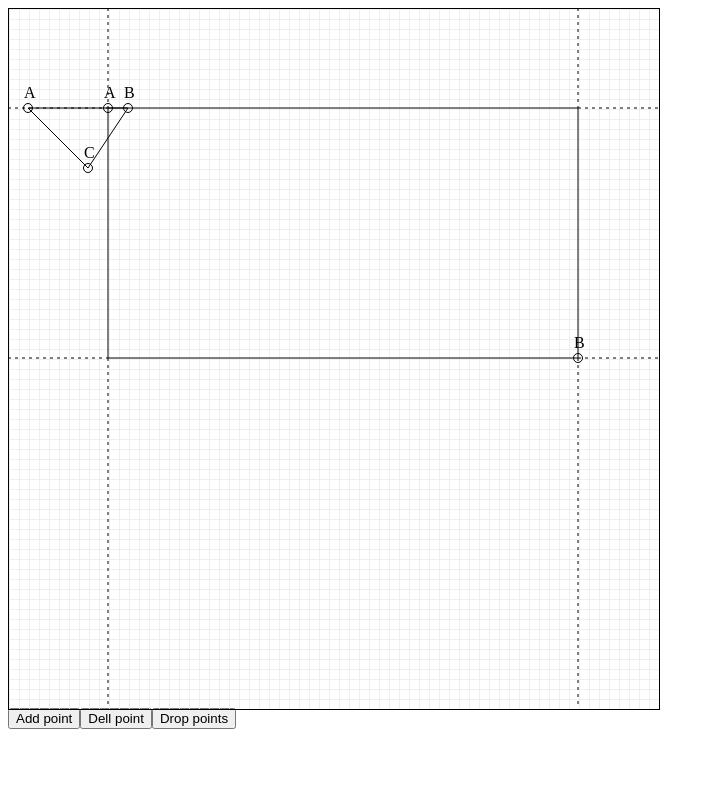
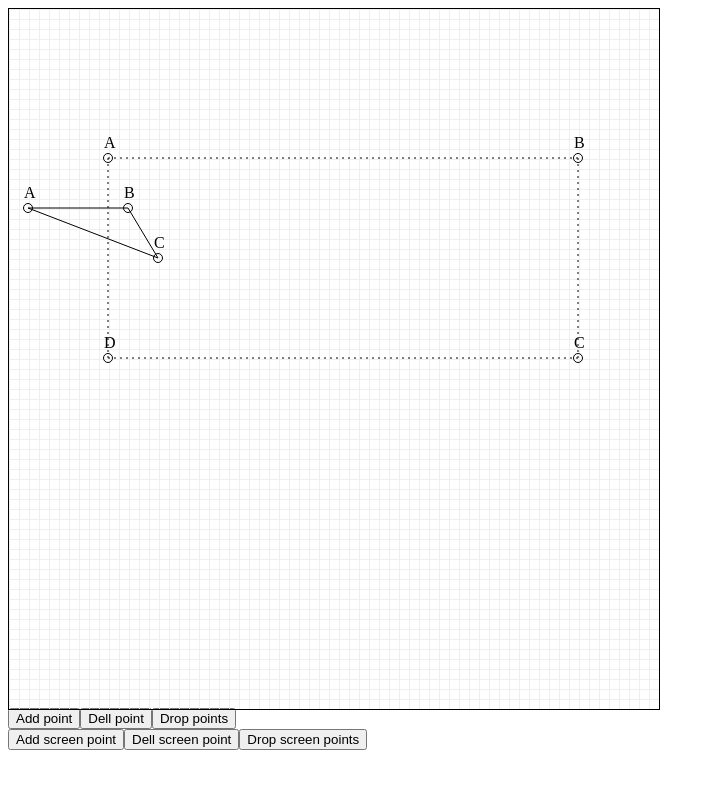
Before and after one commit to GermanVor/Default-Interface, a React (Create React App) app in the folder Default-Interface/: page / in a window 1280 px wide. Shown: the top 788 px of the page, without its empty margins (0-715 px from the left). Built offline with nearby package versions, Linux system fonts and the light colour scheme.

Commit message:
Pochti sdelal

```diff
--- a/Default-Interface/src/Components/MainField.tsx
+++ b/Default-Interface/src/Components/MainField.tsx
@@ -1,11 +1,24 @@
 import React from 'react';
 import {connect, ConnectedProps} from 'react-redux';
-import {addPoint, dellPoint, dropPoints} from '../Storage/PolygonReducer/Actions/PolygonReducerAction';
+import {
+    addPolygonPoint,
+    dellPolygonPoint,
+    dropPolygonPoints,
+    setPolygonPoint,
+} from '../Storage/PolygonReducer/Actions/PolygonReducerAction';
+import {
+    setScreenPoint,
+    addScreenPoint,
+    dropScreenPoints,
+    dellScreenPoint,
+} from '../Storage/ScreenReducer/Action/ScreenReducerAction';
+
+import {StartWeilerAthertonAlgoritm, inPoly} from '../Functions/Algoritm';
+
 import {ScreenPoint} from '../Interfaces/PolygonPointsInterface';
 import {RootState} from '../Storage';
 import {PointComponent} from './PointComponent';
-import {setPolygonPoint} from '../Storage/PolygonReducer/Actions/PolygonReducerAction';
-import {setScreenPoint} from '../Storage/ScreenReducer/Action/ScreenReducerAction';
+
 import '../Style/MainField.css';
 
 const canvasStyle = {
@@ -19,9 +32,12 @@ const mapState = (state: RootState) => ({
 });
 
 const mapDispatch = {
-    dropPoints,
-    addPoint,
-    dellPoint,
+    dropPolygonPoints,
+    addPolygonPoint,
+    dellPolygonPoint,
+    addScreenPoint,
+    dropScreenPoints,
+    dellScreenPoint,
 };
 
 const connector = connect(mapState, mapDispatch);
@@ -47,9 +63,21 @@ class MainFieldClass extends React.Component<Props, State> {
         if (polygonPoints !== prevProps.polygonPoints) {
             const context = this.mainCanRef.current!.getContext('2d');
             context!.clearRect(0, 0, canvasStyle.width, canvasStyle.height);
-            context!.setLineDash([]);
 
             this.drawlines(context!, [...polygonPoints, polygonPoints[0]]);
+
+            const inPolyPoint = inPoly.bind(null, screenPoint);
+
+            // console.log('-------------------------------');
+            // polygonPoints.forEach( (point, ind) => {
+            //     if (inPolyPoint(point)) {
+            //         console.log(`Точка ${String.fromCharCode(65 + ind)} принадлежит экрану`);
+            //     }
+            // })
+            // console.log('-------------------------------');
+
+            console.clear();
+            StartWeilerAthertonAlgoritm(polygonPoints, screenPoint);
         }
 
         if (screenPoint !== prevProps.screenPoint) {
@@ -80,61 +108,30 @@ class MainFieldClass extends React.Component<Props, State> {
 
     drawScreen = () => {
         const {screenPoint} = this.props;
-        const arr: Array<ScreenPoint> = [
-            screenPoint[0],
-            {...screenPoint[0], x: screenPoint[1].x},
-            screenPoint[1],
-            {...screenPoint[1], x: screenPoint[0].x},
-            screenPoint[0],
-        ];
+
+        const arr = [...screenPoint, screenPoint[0]];
 
         const context = this.screenCanRef.current!.getContext('2d');
         if (!context) return;
 
-        this.drawlines(context, arr);
+        context.beginPath();
+        context.strokeStyle = '#000000';
+        context.setLineDash([2, 4]);
 
-        context.beginPath();
-        context!.setLineDash([3, 4]);
-
-        arr.reduce((pointA, pointB, ind) => {
-            if (ind % 2) {
-                const y = pointA.y;
-
-                const x_1 = pointA.x < pointB.x ? pointA.x : pointB.x;
-                const x_2 = pointA.x > pointB.x ? pointA.x : pointB.x;
-
-                context.moveTo(0, y);
-                context.lineTo(x_1, y);
-
-                context.moveTo(x_2, y);
-                context.lineTo(canvasStyle.width, y);
-            } else {
-                const x = pointA.x;
-
-                const y_1 = pointA.y < pointB.y ? pointA.y : pointB.y;
-                const y_2 = pointA.y > pointB.y ? pointA.y : pointB.y;
-
-                context.moveTo(x, 0);
-                context.lineTo(x, y_1);
-
-                context.moveTo(x, y_2);
-                context.lineTo(x, canvasStyle.height);
-            }
-
-            return pointB;
-        });
-
-        context.stroke();
+        this.drawlines(context, arr, false);
     };
 
     componentDidMount() {
-        const {polygonPoints} = this.props;
+        const {polygonPoints, screenPoint} = this.props;
         this.drawB();
 
         const arr = [...polygonPoints, polygonPoints[0]];
         this.drawlines(this.mainCanRef.current!.getContext('2d')!, arr);
 
         this.drawScreen();
+
+        // сам алготим получения многоуголника ебучего
+        StartWeilerAthertonAlgoritm(polygonPoints, screenPoint);
     }
 
     drawB = () => {
@@ -157,7 +154,16 @@ class MainFieldClass extends React.Component<Props, State> {
     };
 
     render() {
-        const {polygonPoints, addPoint, dellPoint, dropPoints, screenPoint} = this.props;
+        const {
+            polygonPoints,
+            addPolygonPoint,
+            dellPolygonPoint,
+            dropPolygonPoints,
+            addScreenPoint,
+            dropScreenPoints,
+            dellScreenPoint,
+            screenPoint,
+        } = this.props;
 
         return (
             <div className={'MainField'}>
@@ -200,9 +206,13 @@ class MainFieldClass extends React.Component<Props, State> {
                     ))}
                 </div>
                 <div>
-                    <button onClick={() => addPoint()}>{'Add point'}</button>
-                    <button onClick={() => dellPoint()}>{'Dell point'}</button>
-                    <button onClick={() => dropPoints()}>{'Drop points'}</button>
+                    <button onClick={() => addPolygonPoint()}>{'Add point'}</button>
+                    <button onClick={() => dellPolygonPoint()}>{'Dell point'}</button>
+                    <button onClick={() => dropPolygonPoints()}>{'Drop points'}</button>
+                    <br />
+                    <button onClick={() => addScreenPoint()}>{'Add screen point'}</button>
+                    <button onClick={() => dellScreenPoint()}>{'Dell screen point'}</button>
+                    <button onClick={() => dropScreenPoints()}>{'Drop screen points'}</button>
                 </div>
             </div>
         );
--- /dev/null
+++ b/Default-Interface/src/Functions/Algoritm.ts
@@ -0,0 +1,181 @@
+import {PolygonPoint, ScreenPoint} from '../Interfaces/PolygonPointsInterface';
+
+// https://www.geeksforgeeks.org/weiler-atherton-polygon-clipping-algorithm/
+
+type line = {
+    point_1: ScreenPoint;
+    point_2: ScreenPoint;
+};
+
+// есть ли пересечение между линиями
+const isLinesIntersected = (line_1: line, line_2: line): ScreenPoint | false => {
+    let n: number;
+
+    if (line_1.point_2.y - line_1.point_1.y != 0) {
+        const q = (line_1.point_2.x - line_1.point_1.x) / (line_1.point_1.y - line_1.point_2.y);
+        const sn = line_2.point_1.x - line_2.point_2.x + (line_2.point_1.y - line_2.point_2.y) * q;
+
+        if (!sn) {
+            return false;
+        }
+
+        const fn = line_2.point_1.x - line_1.point_1.x + (line_2.point_1.y - line_1.point_1.y) * q;
+        n = fn / sn;
+    } else {
+        if (!(line_2.point_1.y - line_2.point_2.y)) {
+            return false;
+        }
+
+        n = (line_2.point_1.y - line_1.point_1.y) / (line_2.point_1.y - line_2.point_2.y);
+    }
+
+    const res = {
+        x: line_2.point_1.x + (line_2.point_2.x - line_2.point_1.x) * n,
+        y: line_2.point_1.y + (line_2.point_2.y - line_2.point_1.y) * n,
+    };
+
+    // проверяем находится ли точка пересечения на самих прямых или на их продолжении
+    if (
+        (line_1.point_1.x < res.x && line_1.point_2.x < res.x) ||
+        (line_1.point_1.x > res.x && line_1.point_2.x > res.x) ||
+        (line_2.point_1.x < res.x && line_2.point_2.x < res.x) ||
+        (line_2.point_1.x > res.x && line_2.point_2.x > res.x) ||
+        (line_1.point_1.y < res.y && line_1.point_2.y < res.y) ||
+        (line_1.point_1.y > res.y && line_1.point_2.y > res.y) ||
+        (line_2.point_1.y < res.y && line_2.point_2.y < res.y) ||
+        (line_2.point_1.y > res.y && line_2.point_2.y > res.y)
+    ) {
+        return false;
+    } else {
+        // console.log('Точка пересечения линий', line_1, line_2, 'равна', res);
+        return res;
+    }
+};
+
+// находится ли точка внутри многоугольника или нет
+export function inPoly(screenPoints: Array<ScreenPoint>, point: ScreenPoint) {
+    let j = screenPoints.length - 1;
+    let c = false;
+    for (let i = 0; i < screenPoints.length; i++) {
+        if (
+            ((screenPoints[i].y <= point.y && point.y < screenPoints[j].y) ||
+                (screenPoints[j].y <= point.y && point.y < screenPoints[i].y)) &&
+            point.x >
+                ((screenPoints[j].x - screenPoints[i].x) * (point.y - screenPoints[i].y)) /
+                    (screenPoints[j].y - screenPoints[i].y) +
+                    screenPoints[i].x
+        ) {
+            c = !c;
+        }
+        j = i;
+    }
+    return c;
+}
+
+// порядок обхода важен !! от 1 к 2 !!!
+const getNearPoint = (point_1: ScreenPoint, point_2: ScreenPoint, point: ScreenPoint): ScreenPoint => {
+    if (point_2.x !== point_1.x) {
+        // сдвигаемся чуть чуть ближе к точке 1
+        const x = point_1.x > point_2.x ? point.x + 0.1 : point.x - 0.1;
+        const buff = (x - point_1.x) / (point_2.x - point_1.x);
+
+        return {
+            x,
+            y: buff * (point_2.y - point_1.y) + point_1.y,
+        };
+    } else {
+        //с учетом, что осб y повернута вниз
+        const y = point_1.y > point_2.y ? point.y + 0.1 : point.y - 0.1;
+        const buff = (y - point_1.y) / (point_2.y - point_1.y);
+
+        return {
+            y,
+            x: buff * (point_2.x - point_1.x) + point_1.x,
+        };
+    }
+};
+
+export const StartWeilerAthertonAlgoritm = (polygonPoints: Array<PolygonPoint>, screenPoints: Array<ScreenPoint>) => {
+    const inPolyPoint = inPoly.bind(null, screenPoints);
+    // нужно добавить проверку, возможно все вершины входят в окно
+
+    const clippingPoligon: Array<ScreenPoint> = [];
+    const clippedPolygon: Array<ScreenPoint> = [];
+
+    // хранит в себе индесы "вхождений" из массива clippedPolygon
+    // "часть алгоритма"
+    const enteringPointsIndexMap: Array<number> = [];
+
+    // хранит в себе индексы "уходов" из массивов clippedPolygon
+    // "часть алгоритма"
+    //
+    // по хорошему должен хранить ссылку на нужный элемент из clippingPoligon,
+    // но пока не придумал как идентифицировать точки, кроме как по координатам, поэтому придется искать по ним в массиве,
+    // если будет работать плавно, то так и оставлю
+    const leavingPointsIndexMap: Array<number> = [];
+
+    // мутирующая функция !
+    const BuildLists = () => {
+        // нужно утрамбовать это в функцию и вызвать ее дважды
+        [...polygonPoints, polygonPoints[0]].reduce((pPointA, pPointB) => {
+            const polygonLine: line = {
+                point_1: pPointA,
+                point_2: pPointB,
+            };
+
+            clippedPolygon.push(pPointA);
+
+            [...screenPoints, screenPoints[0]].reduce((sPointA, sPointB) => {
+                const screenLine: line = {
+                    point_1: sPointA,
+                    point_2: sPointB,
+                };
+
+                const point = isLinesIntersected(polygonLine, screenLine);
+
+                if (point != false) {
+                    const ind = clippedPolygon.push(point) - 1;
+                    // определяем это точка "вхождения" или "ухода"
+
+                    if (!inPolyPoint(getNearPoint(pPointA, pPointB, point))) {
+                        enteringPointsIndexMap.push(ind);
+                    } else {
+                        leavingPointsIndexMap.push(ind);
+                    }
+                }
+
+                return sPointB;
+            });
+
+            return pPointB;
+        });
+
+        [...screenPoints, screenPoints[0]].reduce((sPointA, sPointB) => {
+            const screenLine: line = {
+                point_1: sPointA,
+                point_2: sPointB,
+            };
+
+            clippingPoligon.push(sPointA);
+
+            [...polygonPoints, polygonPoints[0]].reduce((pPointA, pPointB) => {
+                const polygonLine: line = {
+                    point_1: pPointA,
+                    point_2: pPointB,
+                };
+
+                const point = isLinesIntersected(polygonLine, screenLine);
+
+                if (point !== false) {
+                    clippingPoligon.push(point);
+                }
+
+                return pPointB;
+            });
+
+            return sPointB;
+        });
+    };
+
+    BuildLists();
+};
--- a/Default-Interface/src/Interfaces/PolygonPointsInterface.ts
+++ b/Default-Interface/src/Interfaces/PolygonPointsInterface.ts
@@ -3,4 +3,5 @@ export interface ScreenPoint {
     y: number;
 }
 
+// export interface PolygonPoint extends ScreenPoint {}
 export type PolygonPoint = ScreenPoint;
--- a/Default-Interface/src/Storage/PolygonReducer/Actions/PolygonReducerAction.ts
+++ b/Default-Interface/src/Storage/PolygonReducer/Actions/PolygonReducerAction.ts
@@ -1,14 +1,14 @@
 import {PolygonPoint} from '../../../Interfaces/PolygonPointsInterface';
 import {Action, setPolygonPointType} from './PolygonActionsInterface';
 
-export const addPoint = (data: PolygonPoint = {x: 0, y: 0}) => ({
+export const addPolygonPoint = (data: PolygonPoint = {x: 0, y: 0}) => ({
     type: Action.ADD_POINT,
     body: {
         data,
     },
 });
 
-export const dellPoint = () => ({
+export const dellPolygonPoint = () => ({
     type: Action.REMOVE_POINT,
 });
 
@@ -20,6 +20,6 @@ export const setPolygonPoint: setPolygonPointType = (ind, data) => ({
     },
 });
 
-export const dropPoints = () => ({
+export const dropPolygonPoints = () => ({
     type: Action.DROP_POINTS,
 });
--- a/Default-Interface/src/Storage/PolygonReducer/index.ts
+++ b/Default-Interface/src/Storage/PolygonReducer/index.ts
@@ -11,9 +11,9 @@ export type StateType = {
 
 const getInitialPolygonPoints = (): Array<PolygonPoint> =>
     [
-        {x: 20, y: 100},
-        {x: 120, y: 100},
-        {x: 80, y: 160},
+        {x: 20, y: 200},
+        {x: 120, y: 200},
+        {x: 150, y: 250},
     ].map((point) => ({...point}));
 
 const initialState: StateType = {
--- a/Default-Interface/src/Storage/ScreenReducer/Action/ScreenActionsInterface.ts
+++ b/Default-Interface/src/Storage/ScreenReducer/Action/ScreenActionsInterface.ts
@@ -2,6 +2,9 @@ import {ScreenPoint} from '../../../Interfaces/PolygonPointsInterface';
 
 export const Action = <const>{
     SET_POINT: 'SET_SCREEN_POINT',
+    ADD_POINT: 'ADD_SCREEN_POINT',
+    REMOVE_POINT: 'REMOVE_SCREEN_POINT',
+    DROP_POINTS: 'DROP_SCREEN_POINTS',
 };
 
 export type setScreenPointType = (
--- a/Default-Interface/src/Storage/ScreenReducer/Action/ScreenReducerAction.ts
+++ b/Default-Interface/src/Storage/ScreenReducer/Action/ScreenReducerAction.ts
@@ -7,3 +7,15 @@ export const setScreenPoint: setScreenPointType = (ind, data) => ({
         data,
     },
 });
+
+export const addScreenPoint = () => ({
+    type: Action.ADD_POINT,
+});
+
+export const dropScreenPoints = () => ({
+    type: Action.DROP_POINTS,
+});
+
+export const dellScreenPoint = () => ({
+    type: Action.REMOVE_POINT,
+});
--- a/Default-Interface/src/Storage/ScreenReducer/index.ts
+++ b/Default-Interface/src/Storage/ScreenReducer/index.ts
@@ -9,10 +9,13 @@ export type StateType = {
     screenPoint: Array<ScreenPoint>;
 };
 
-const getInitialScreenPoints = (): Array<ScreenPoint> => [
-    {x: 100, y: 100},
-    {x: 570, y: 350},
-];
+const getInitialScreenPoints = (): Array<ScreenPoint> =>
+    [
+        {x: 100, y: 150},
+        {x: 570, y: 150},
+        {x: 570, y: 350},
+        {x: 100, y: 350},
+    ].map((point) => ({...point}));
 
 const initialState: StateType = {
     screenPoint: getInitialScreenPoints(),
@@ -26,6 +29,23 @@ export function ScreenReducer(state: StateType = initialState, action: ActionsTy
             state.screenPoint[ind] = {...data};
             return {...state, screenPoint: [...state.screenPoint]};
         }
+        case Action.REMOVE_POINT: {
+            const {screenPoint} = state;
+
+            if (screenPoint.length > 3) {
+                screenPoint.pop();
+                return {...state, screenPoint: [...state.screenPoint]};
+            }
+        }
+        case Action.DROP_POINTS: {
+            return {...state, screenPoint: getInitialScreenPoints()};
+        }
+        case Action.ADD_POINT: {
+            const {screenPoint} = state;
+
+            screenPoint.push({x: 0, y: 0});
+            return {...state, screenPoint: [...state.screenPoint]};
+        }
         default: {
             return state;
         }
```
